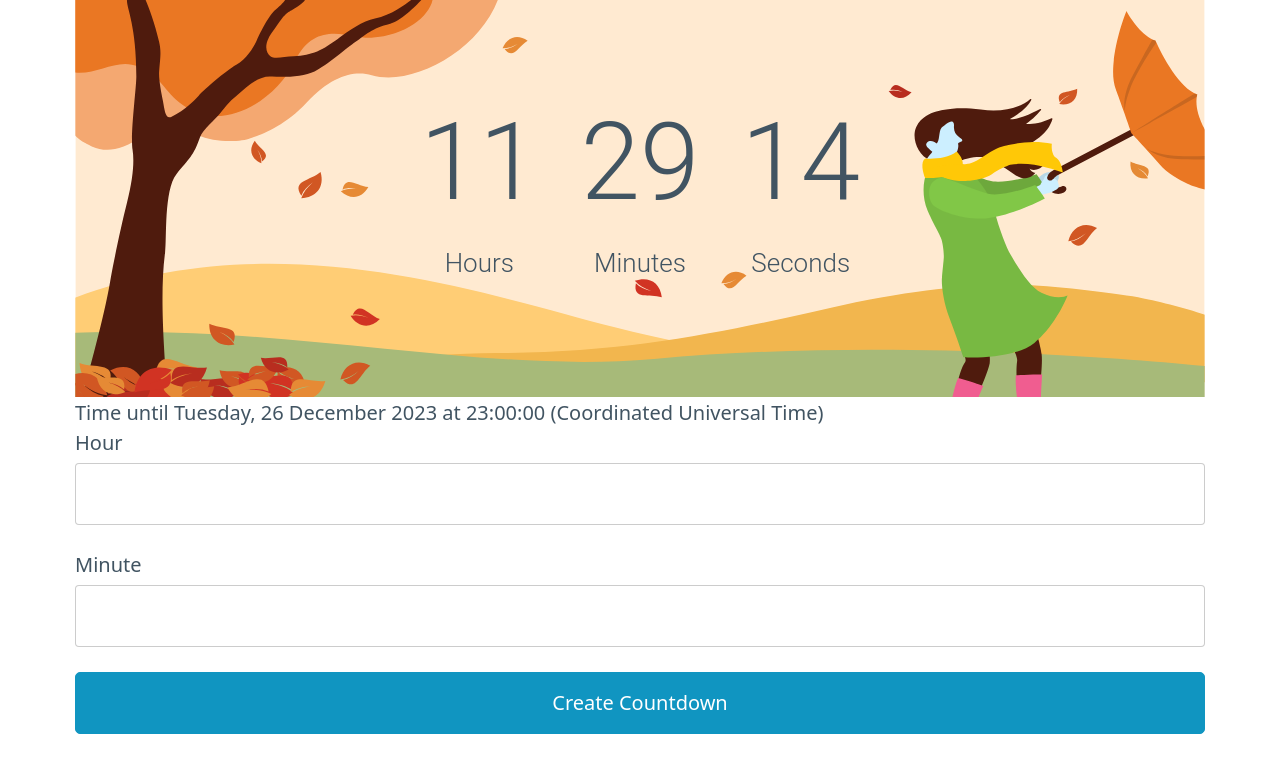
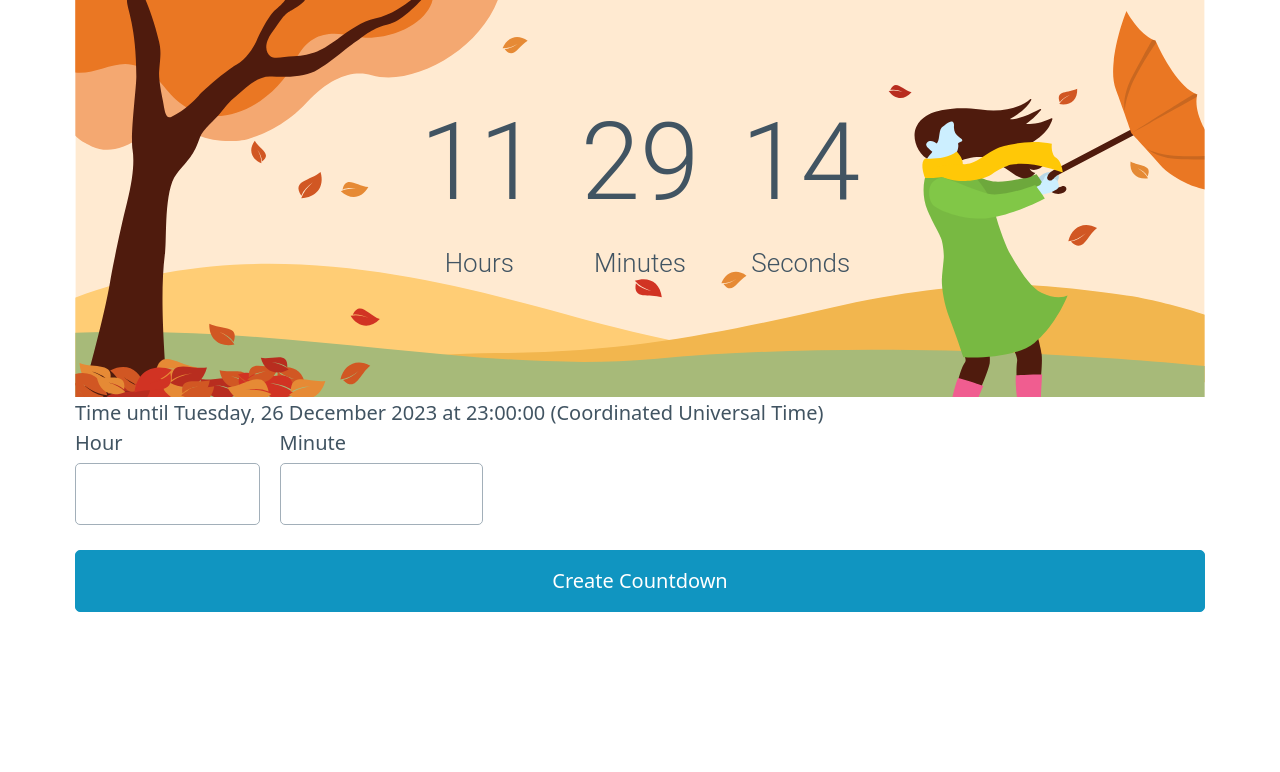
Before and after one commit to Brandon689/daytimer, a React (Vite) app: page / in a window 1280 px wide. Shown: the top 772 px of the page. Built offline with nearby package versions, Linux system fonts and the light colour scheme.

Commit message:
form css

```diff
--- a/src/App.css
+++ b/src/App.css
@@ -1,13 +1,3 @@
-/* #root {
-  max-width: 1280px;
-  margin: 0 auto;
-  padding: 2rem;
-  text-align: center;
-} */
-.container {
-  width: 1594px;
-}
-
 .countdown {
   position: absolute;
   align-items: center;
@@ -24,7 +14,12 @@
   display: flex;
   flex-direction: column;
 }
-
+.form-input {
+  display: flex;
+}
+.form-input label:first-child {
+  margin-right: 20px;
+}
 .countdown .countdown-block:not(:last-child) {
   margin-right: 42px;
 }
@@ -33,7 +28,6 @@
   font-size: 26px;
 }
 .wrap-countdown {
-  /* width: 1594px; */
   position: relative;
 }
 
@@ -43,15 +37,3 @@
   font-variant-numeric: tabular-nums;
   font-weight: 300;
 }
-
-
-[type="email"], [type="number"], [type="password"], [type="search"], [type="tel"], [type="text"] {
-  background: #fff;
-  border: 1px solid rgba(0,0,0,.2);
-  border-radius: 4px;
-  font-size: 14px;
-  height: 2em;
-  line-height: 2em;
-  padding: 0 .5em;
-  vertical-align: middle;
-}
--- a/src/App.jsx
+++ b/src/App.jsx
@@ -155,6 +155,7 @@ const App = () => {
       {targetTimeString && <div>Time until {targetTimeString}</div>}
 
       <form onSubmit={handleSubmit}>
+      <div className="form-input">
         <label>
           Hour
           <input type="number" value={hours} min="0" max="23" onChange={(e) => setHours(e.target.value)} required />
@@ -163,6 +164,7 @@ const App = () => {
           Minute
           <input type="number" value={minutes} min="0" max="59" onChange={(e) => setMinutes(e.target.value)} required />
         </label>
+      </div>
       <button type="submit">Create Countdown</button>
     </form>
 
```
Lines whose indentation alone changed are shown as unchanged.
